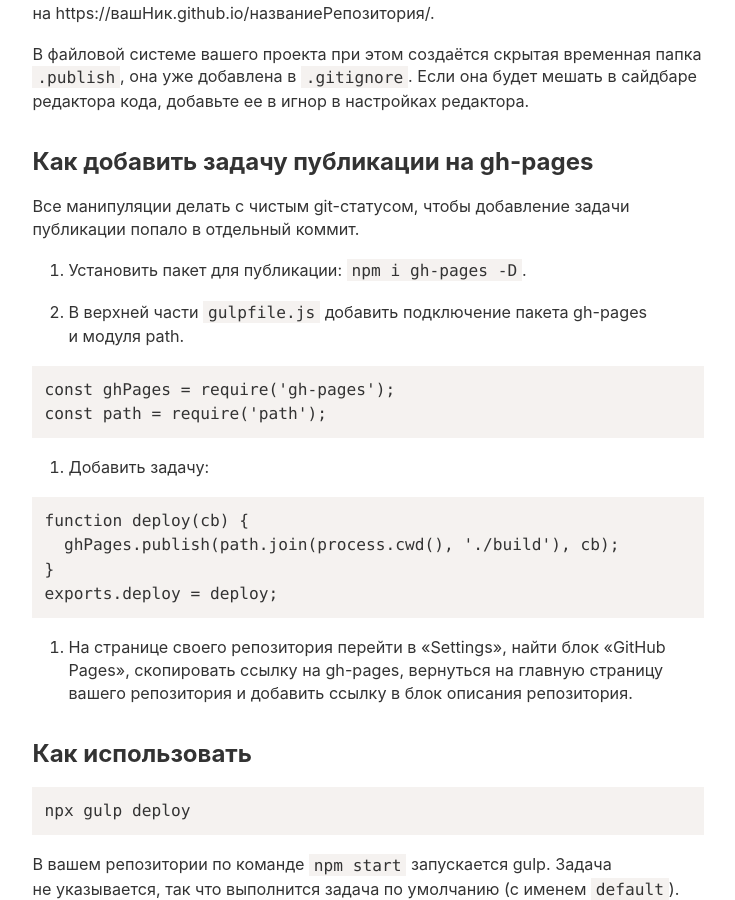
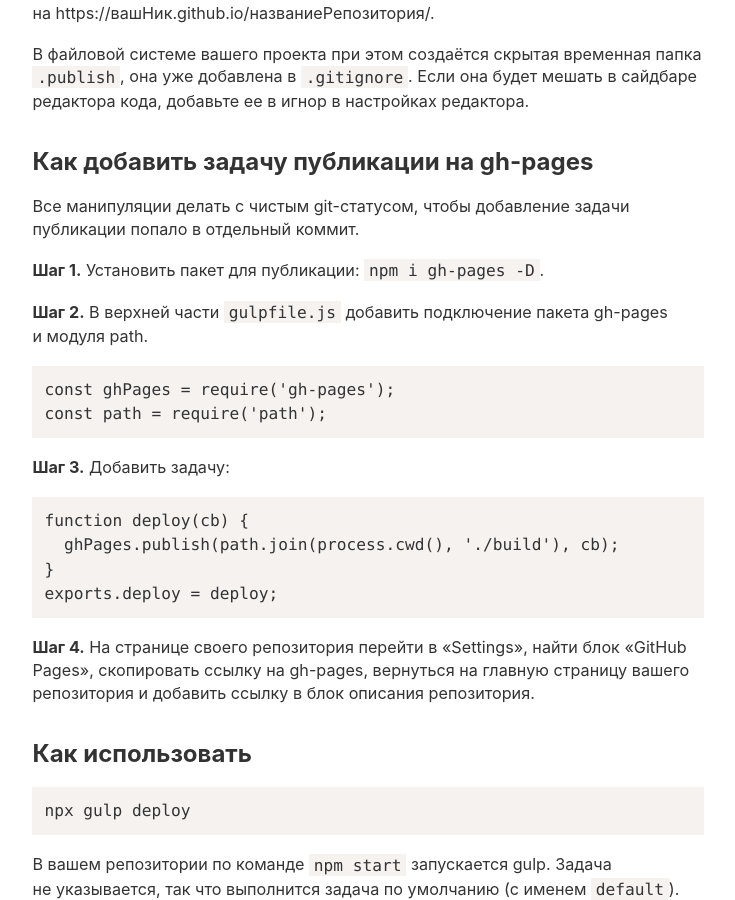
Before and after one commit to nicothin/nicothin.github.io, a Jekyll site: the page built from _posts/2019-04-02-gh-pages.md, in a window 1280 px wide and 900 px high, scrolled down 833 px. Shown: the whole window, without its empty margins (272-1007 px from the left). Built offline with Jekyll 4.4.1, drawn with Linux system fonts in a browser that asks for light colours; comment, search, counter and statistics services are not loaded.

Commit message:
Статья про gh-pages для студентов Эпика (правка)

````diff
--- a/_posts/2019-04-02-gh-pages.md
+++ b/_posts/2019-04-02-gh-pages.md
@@ -22,16 +22,16 @@ Github-pages — сервис, предоставляемый github.com. Сре
 
 Все манипуляции делать с чистым git-статусом, чтобы добавление задачи публикации попало в отдельный коммит.
 
-1. Установить пакет для публикации: `npm i gh-pages -D`.
+**Шаг 1.** Установить пакет для публикации: `npm i gh-pages -D`.
 
-2. В верхней части `gulpfile.js` добавить подключение пакета gh-pages и модуля path.
+**Шаг 2.** В верхней части `gulpfile.js` добавить подключение пакета gh-pages и модуля path.
 
 ```
 const ghPages = require('gh-pages');
 const path = require('path');
 ```
 
-3. Добавить задачу:
+**Шаг 3.** Добавить задачу:
 
 ```
 function deploy(cb) {
@@ -40,7 +40,7 @@ function deploy(cb) {
 exports.deploy = deploy;
 ```
 
-4. На странице своего репозитория перейти в «Settings», найти блок «GitHub Pages», скопировать ссылку на gh-pages, вернуться на главную страницу вашего репозитория и добавить ссылку в блок описания репозитория.
+**Шаг 4.** На странице своего репозитория перейти в «Settings», найти блок «GitHub Pages», скопировать ссылку на gh-pages, вернуться на главную страницу вашего репозитория и добавить ссылку в блок описания репозитория.
 
 ## Как использовать
 
````
